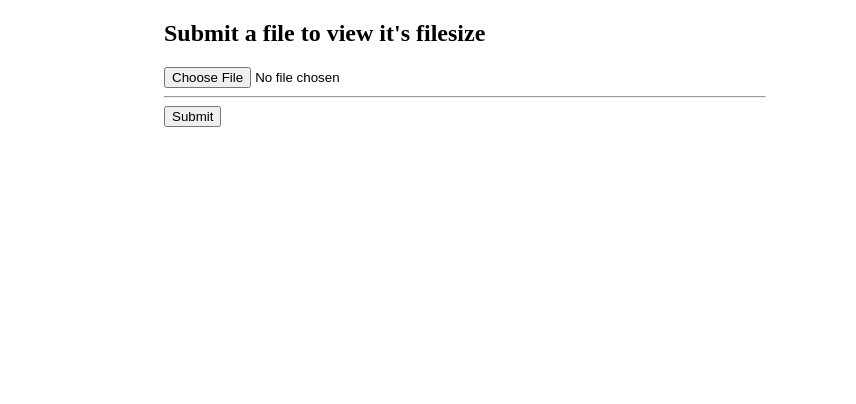
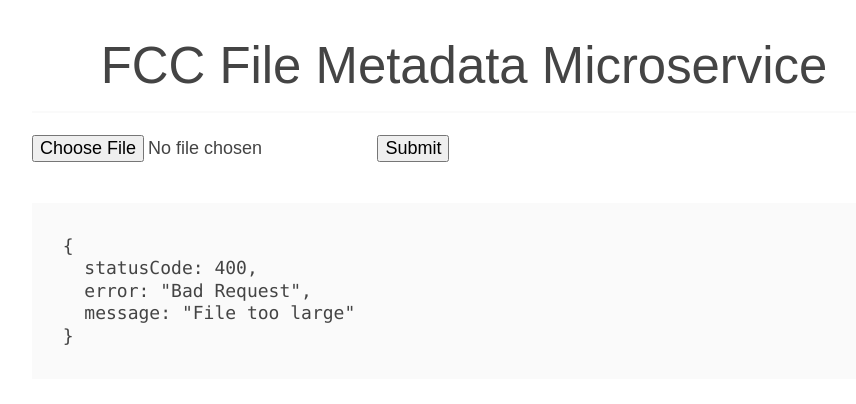
Before and after one commit to jpetersun/fcc-backend-dev-file-metadata-microservice, a website: page index.html in a window 1280 px wide. Shown: the whole page, without its empty margins (176-1032 px from the left). Drawn offline with Linux system fonts and the light colour scheme.

Commit message:
feat: add homepage, error handling, and catch errors in tests

```diff
--- a/index.html
+++ b/index.html
@@ -2,14 +2,23 @@
 <html lang="en">
 <head>
   <meta charset="UTF-8">
-  <title>File Metadata Microservice</title>
+  <meta name="viewport" content="width=device-width, initial-scale=1.0">
+  <meta http-equiv="X-UA-Compatible" content="ie=edge">
+  <link rel="stylesheet" href="/styles.css">
+  <title>FCC File Metadata Microservice</title>
 </head>
-<body style="margin: 0 auto; max-width: 600px;">
-  <h2>Submit a file to view it's filesize</h2>
-  <form action="/get-file-size" method="post" enctype="multipart/form-data">
-    <input type="file" type="file" name="testFile">
-    <hr style="width: 600px;">
+<body>
+  <h2>FCC File Metadata Microservice</h2>
+  <form action="/api/file-metadata" method="post" enctype="multipart/form-data">
+    <input type="file" name="testFile">
     <input type="submit" value="Submit">
   </form>
+  <pre><code>
+  {
+    statusCode: 400,
+    error: "Bad Request",
+    message: "File too large"
+  }
+  </code></pre>
 </body>
 </html>
--- /dev/null
+++ b/public/styles.css
@@ -0,0 +1,165 @@
+pre,
+code {
+  font-family: Menlo, Monaco, "Courier New", monospace;
+}
+
+pre {
+  padding: .5rem;
+  line-height: 1.25;
+  overflow: auto;
+}
+
+a,
+a:visited {
+  color: #3498db;
+}
+
+a:hover,
+a:focus,
+a:active {
+  color: #2980b9;
+}
+
+.modest-no-decoration {
+  text-decoration: none;
+}
+
+html {
+  font-size: 12px;
+}
+
+@media screen and (min-width: 32rem) and (max-width: 48rem) {
+  html {
+    font-size: 15px;
+  }
+}
+
+@media screen and (min-width: 48rem) {
+  html {
+    font-size: 16px;
+  }
+}
+
+body {
+  line-height: 1.85;
+}
+
+p,
+input,
+button,
+.modest-p {
+  font-size: 1rem;
+  margin-bottom: 1.3rem;
+}
+
+button {
+  border-radius: 3px;
+}
+
+h1,
+.modest-h1,
+h2,
+.modest-h2,
+h3,
+.modest-h3,
+h4,
+.modest-h4 {
+  margin: 1.414rem 0 .5rem;
+  font-weight: inherit;
+  line-height: 1.42;
+}
+
+h1,
+.modest-h1 {
+  margin-top: 0;
+  font-size: 3.998rem;
+}
+
+h2,
+.modest-h2 {
+  font-size: 2.827rem;
+}
+
+h3,
+.modest-h3 {
+  font-size: 1.999rem;
+}
+
+h4,
+.modest-h4 {
+  font-size: 1.414rem;
+}
+
+h5,
+.modest-h5 {
+  font-size: 1.121rem;
+}
+
+h6,
+.modest-h6 {
+  font-size: .88rem;
+}
+
+small,
+.modest-small {
+  font-size: .707em;
+}
+
+/* https://github.com/mrmrs/fluidity */
+
+img,
+canvas,
+iframe,
+video,
+svg,
+select,
+textarea {
+  max-width: 100%;
+}
+
+@import url(http://fonts.googleapis.com/css?family=Open+Sans+Condensed:300,300italic,700);
+
+@import url(http://fonts.googleapis.com/css?family=Arimo:700,700italic);
+
+html {
+  font-size: 18px;
+  max-width: 100%;
+}
+
+body {
+  color: #444;
+  font-family: 'Open Sans Condensed', sans-serif;
+  font-weight: 300;
+  margin: 0 auto;
+  max-width: 48rem;
+  line-height: 1.45;
+  padding: .25rem;
+}
+
+h1,
+h2,
+h3,
+h4,
+h5,
+h6 {
+  font-family: Arimo, Helvetica, sans-serif;
+}
+
+h1,
+h2,
+h3 {
+  border-bottom: 2px solid #fafafa;
+  margin-bottom: 1.15rem;
+  padding-bottom: .5rem;
+  text-align: center;
+}
+
+blockquote {
+  border-left: 8px solid #fafafa;
+  padding: 1rem;
+}
+
+pre,
+code {
+  background-color: #fafafa;
+}
```
Also changed, not shown: index.js (+32 -5 lines), test/test.js (+10 -1 lines), README.md, 1 other file.
